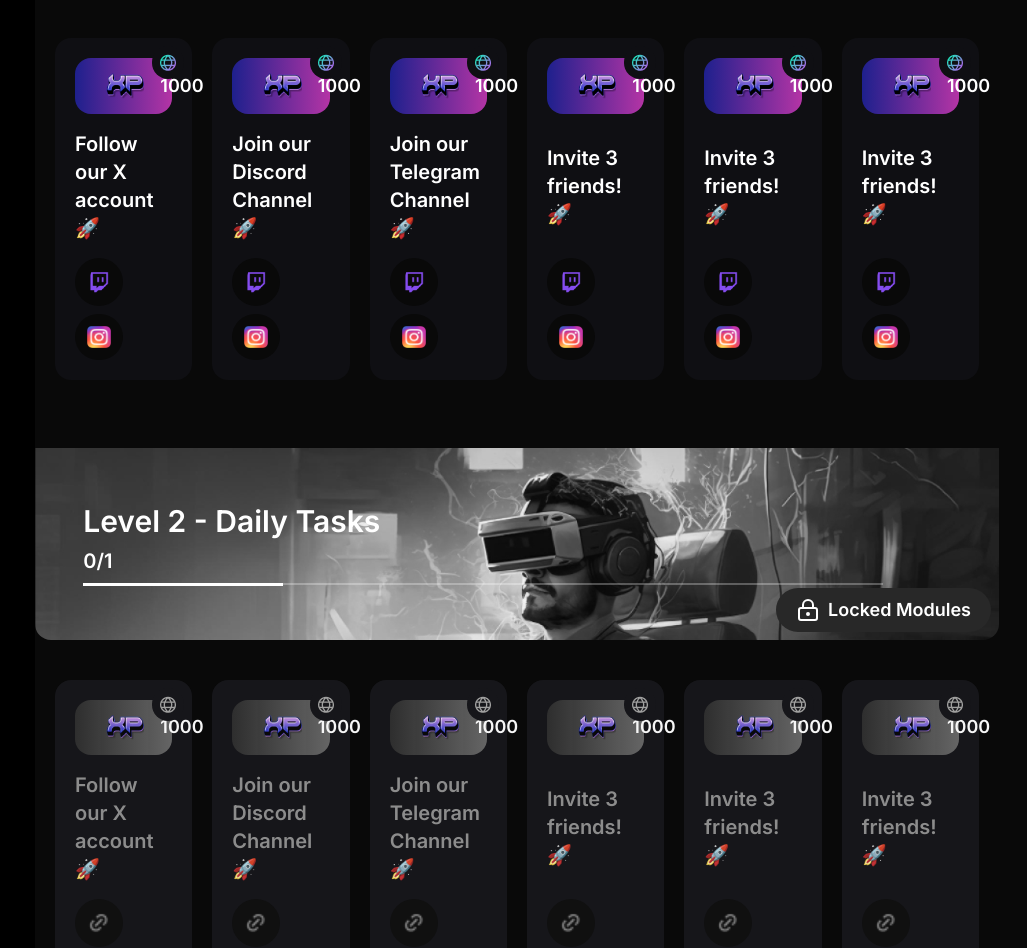
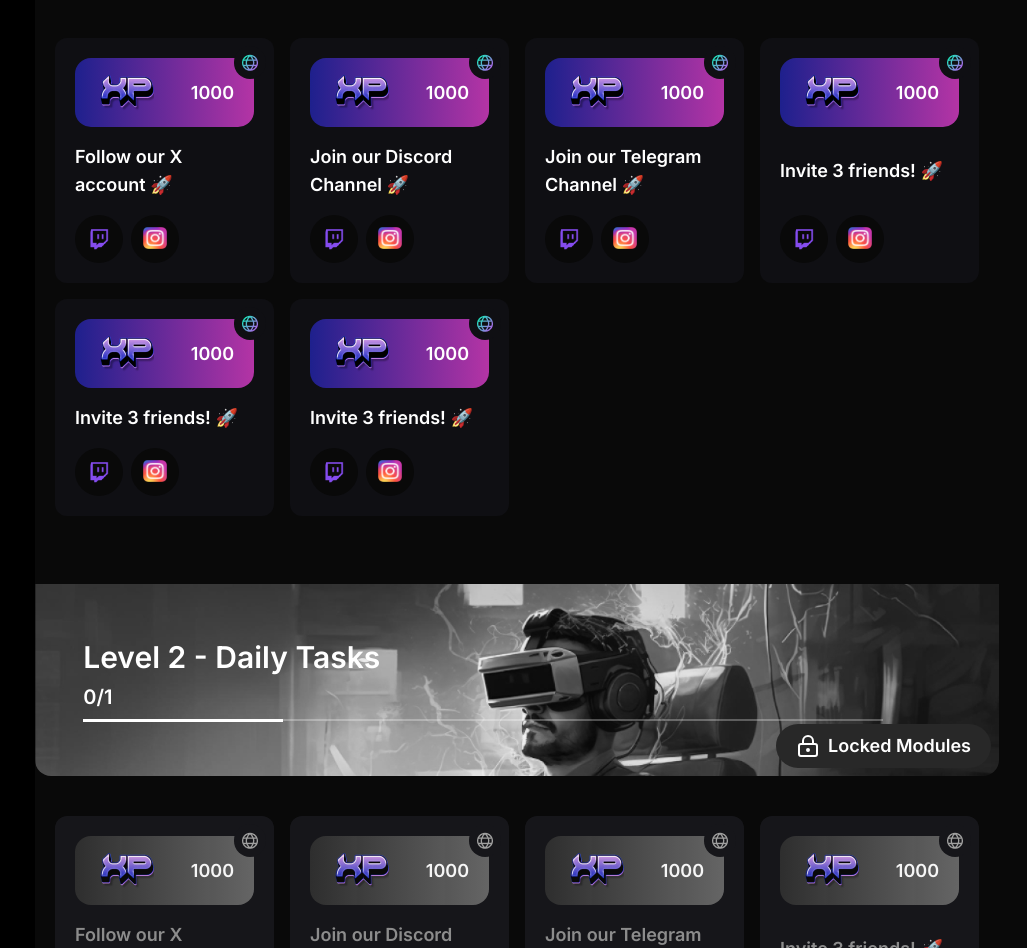
Before and after one commit to anshCoderZbar/ciphrem, a Next.js app: page / in a window 1280 px wide. Shown: the part 384-1332 px from the top of the page, without its empty margins (253-1280 px from the left). Built offline with nearby package versions, Linux system fonts and the light colour scheme.

Commit message:
quest page done

```diff
--- /dev/null
+++ b/src/app/leaderboard/page.jsx
@@ -0,0 +1,5 @@
+import React from "react";
+
+export default function LeaderBoard() {
+  return <div>LeaderBoard</div>;
+}
--- a/src/app/page.jsx
+++ b/src/app/page.jsx
@@ -18,8 +18,8 @@ export default function Home() {
           isLocked={false}
         />
       </div>
-      <div className="container mx-auto px-5 py-10">
-        <div className="grid grid-cols-6 gap-5">
+      <div className="container mx-auto max-w-4xl px-2 py-5 sm:px-3 sm:py-7 md:px-4 md:py-8 lg:max-w-6xl lg:px-5 lg:py-9 xl:max-w-[1500px] xl:py-10">
+        <div className="3xl:grid-cols-6 grid grid-cols-2 gap-3 sm:grid-cols-3 sm:gap-4 md:grid-cols-4 lg:grid-cols-3 xl:grid-cols-4 2xl:grid-cols-5">
           {CardData?.length >= 1 &&
             CardData?.map((elm) => <XpCards key={elm?.id} details={elm} />)}
         </div>
@@ -32,8 +32,8 @@ export default function Home() {
           isLocked={true}
         />
       </div>
-      <div className="container mx-auto px-5 pb-20 pt-10">
-        <div className="grid grid-cols-6 gap-5">
+      <div className="container mx-auto max-w-4xl px-2 py-5 sm:px-3 sm:py-7 md:px-4 md:py-8 lg:max-w-6xl lg:px-5 lg:py-9 xl:max-w-[1500px] xl:py-10">
+        <div className="3xl:grid-cols-6 grid grid-cols-2 gap-x-3 gap-y-9 sm:grid-cols-3 sm:gap-x-4 md:grid-cols-4 lg:grid-cols-3 xl:grid-cols-4 2xl:grid-cols-5">
           {LockedCardData?.length >= 1 &&
             LockedCardData?.map((elm) => (
               <XpCards key={elm?.id} details={elm} />
--- a/src/components/cards/XpCards.jsx
+++ b/src/components/cards/XpCards.jsx
@@ -5,14 +5,14 @@ import { LockKeyhole } from "lucide-react";
 export const XpCards = ({ details }) => {
   return (
     <div
-      className={`relative rounded-2xl bg-[#0F0F13] p-5`}
+      className={`relative rounded-xl bg-[#0F0F13] p-2 sm:p-3 md:p-4 lg:p-5`}
       style={{
         mixBlendMode: details?.isLocked && "exclusion",
       }}
     >
       <div className="flex h-full w-full flex-col justify-between">
         <div
-          className="relative flex w-full items-center justify-between gap-4 rounded-2xl px-7 py-3 text-lg font-semibold text-white"
+          className="relative flex w-full items-center justify-between gap-1 rounded-xl px-4 py-3 text-base font-semibold text-white sm:px-5 md:rounded-2xl md:text-lg"
           style={{
             background: details?.isLocked
               ? "linear-gradient(90deg, rgba(41,41,41,1) 0%, rgba(100,100,100,1) 100%)"
@@ -34,9 +34,9 @@ export const XpCards = ({ details }) => {
             />
           </div>
         </div>
-        <div className="py-4">
+        <div className="py-3 lg:py-4 2xl:py-5">
           <h4
-            className={`text-xl font-semibold ${details?.isLocked ? "text-[#8F8F8F]" : "text-white"}`}
+            className={`text-sm font-semibold md:text-base lg:text-lg 2xl:text-xl ${details?.isLocked ? "text-[#8F8F8F]" : "text-white"}`}
           >
             {details?.heading}
           </h4>
@@ -47,9 +47,9 @@ export const XpCards = ({ details }) => {
             className="rounded-full bg-[#090909] p-3 no-underline"
           >
             {details?.isLocked ? (
-              <Image src={ASSETS.ATTACH} alt="twitch" className="w-6" />
+              <Image src={ASSETS.ATTACH} alt="twitch" className="w-4 sm:w-6" />
             ) : (
-              <Image src={ASSETS.Twitch} alt="twitch" className="w-6" />
+              <Image src={ASSETS.Twitch} alt="twitch" className="w-4 sm:w-6" />
             )}
           </a>
           <a
@@ -58,11 +58,15 @@ export const XpCards = ({ details }) => {
           >
             {details?.isLocked ? (
               <div className="flex gap-3">
-                <Image src={ASSETS.HOURS} alt="twitch" className="w-6" />
+                <Image src={ASSETS.HOURS} alt="twitch" className="w-4 sm:w-6" />
                 <span className="text-[#8F8F8F]">Daily</span>
               </div>
             ) : (
-              <Image src={ASSETS.Instargam} alt="instagram" className="w-6" />
+              <Image
+                src={ASSETS.Instargam}
+                alt="instagram"
+                className="w-4 sm:w-6"
+              />
             )}
           </a>
         </div>
--- a/src/components/sidebar/index.jsx
+++ b/src/components/sidebar/index.jsx
@@ -14,7 +14,7 @@ export const Sidebar = ({ sidebarActive }) => {
 
   return (
     <aside
-      className={`fixed z-40 h-full w-72 -translate-x-full transition-transform lg:relative lg:translate-x-0 ${sidebarActive ? "translate-x-0" : ""}`}
+      className={`fixed z-40 h-full min-h-screen w-72 -translate-x-full transition-transform lg:relative lg:translate-x-0 ${sidebarActive ? "translate-x-0" : ""}`}
     >
       <div className="h-full overflow-y-auto bg-black px-3 py-3">
         <ul className="space-y-2 font-medium sm:space-y-3">
--- a/tailwind.config.js
+++ b/tailwind.config.js
@@ -13,6 +13,25 @@ module.exports = {
           "conic-gradient(from 180deg at 50% 50%, var(--tw-gradient-stops))",
       },
     },
+    screens: {
+      sm: "640px",
+      // => @media (min-width: 640px) { ... }
+
+      md: "768px",
+      // => @media (min-width: 768px) { ... }
+
+      lg: "1024px",
+      // => @media (min-width: 1024px) { ... }
+
+      xl: "1280px",
+      // => @media (min-width: 1280px) { ... }
+
+      "2xl": "1536px",
+      // => @media (min-width: 1536px) { ... }
+
+      "3xl": "1700px",
+      // => @media (min-width: 1700px) { ... }
+    },
   },
   plugins: [],
 };
```
